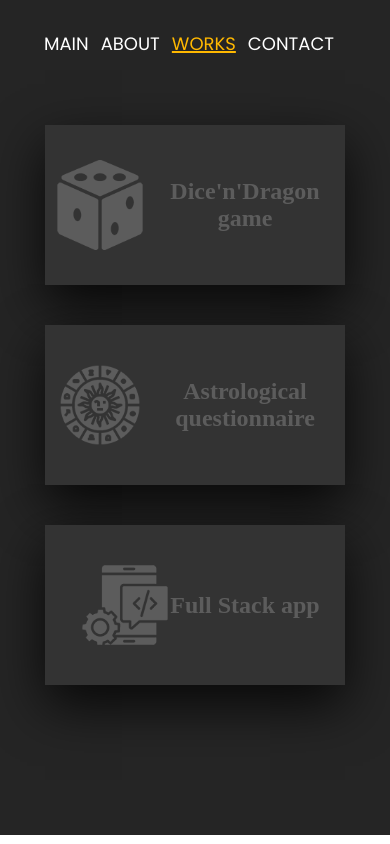
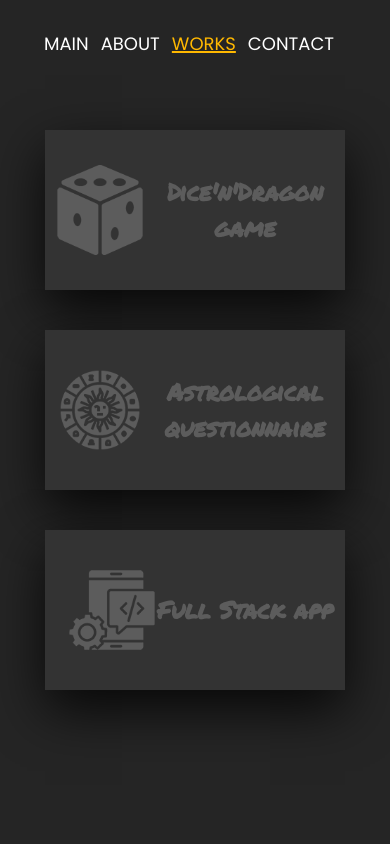
Before and after one commit to RazumeetsyaDanila/portfolio, a React (Create React App) app: page /work in a window 390 px wide. Built offline with nearby package versions, Linux system fonts and the light colour scheme.

Commit message:
some changes...

```diff
--- a/src/pages/WorkPage/workPage.module.scss
+++ b/src/pages/WorkPage/workPage.module.scss
@@ -16,16 +16,13 @@
 }
 
 @media (max-width: 500px) {
-    .mainContainer{
-        height: auto;
-    }
-
     .container {
         flex-direction: column;
         align-items: center;
         justify-content: space-around;
         margin-bottom: 170px;
         margin-top: 65px;
+
     }
 
     .container .card {
@@ -90,6 +87,7 @@
     font-size: 1.5em;
     display: flex;
     align-items: center;
+    font-family: PermanentMarker;
 }
 
 .container .card .face.face2 {
@@ -111,16 +109,18 @@
 .container .card .face.face2 .content p {
     margin: 0;
     padding: 0;
+    font-family: Poppins-R;
+    text-align: justify;
 }
 
 .container .card .face.face2 .content a {
-    margin: 15px 0 0;
+    margin: 4px 0 0;
     display: inline-block;
     text-decoration: none;
-    font-weight: 900;
     color: #333;
     padding: 5px;
     border: 1px solid #333;
+    font-family: Poppins-M;
 }
 
 .container .card .face.face2 .content a:hover {
```
